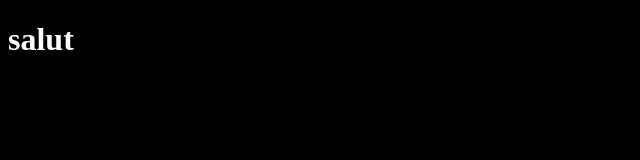
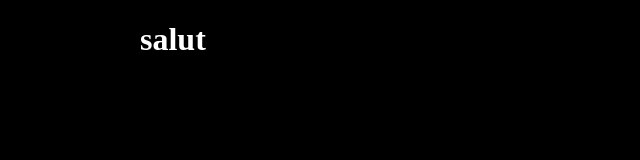
Before and after one commit to crutoigit/lps2313, a plain HTML site: page index.html in a window 1280 px wide. Shown: the whole page, without its empty margins (0-640 px from the left). Drawn offline with Linux system fonts and the light colour scheme.

Commit message:
am stilizat containerul

```diff
--- a/style.css
+++ b/style.css
@@ -1,3 +1,7 @@
+.container {
+    width: 1000px;
+    margin: auto;
+}
 body {
     background-color: black ;
     color: white;
```
Also changed, not shown: index.html (line endings or trailing spaces).
